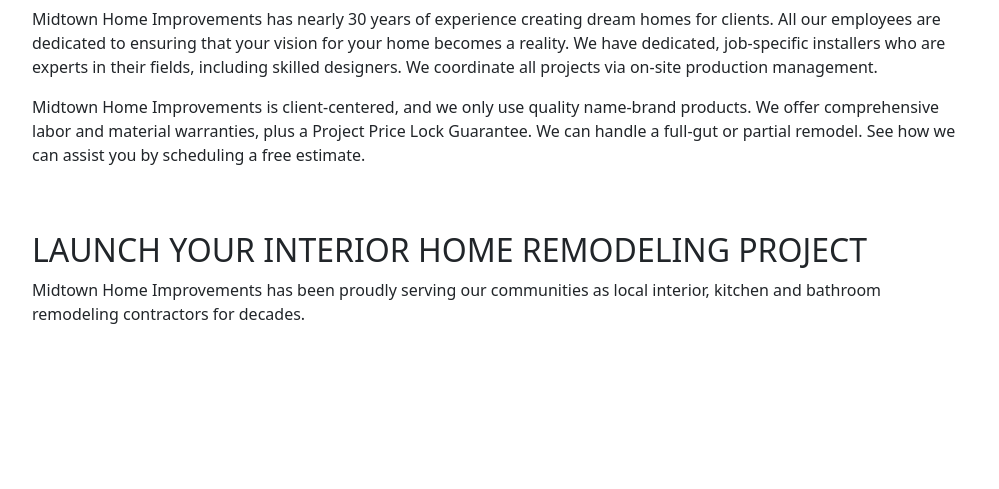
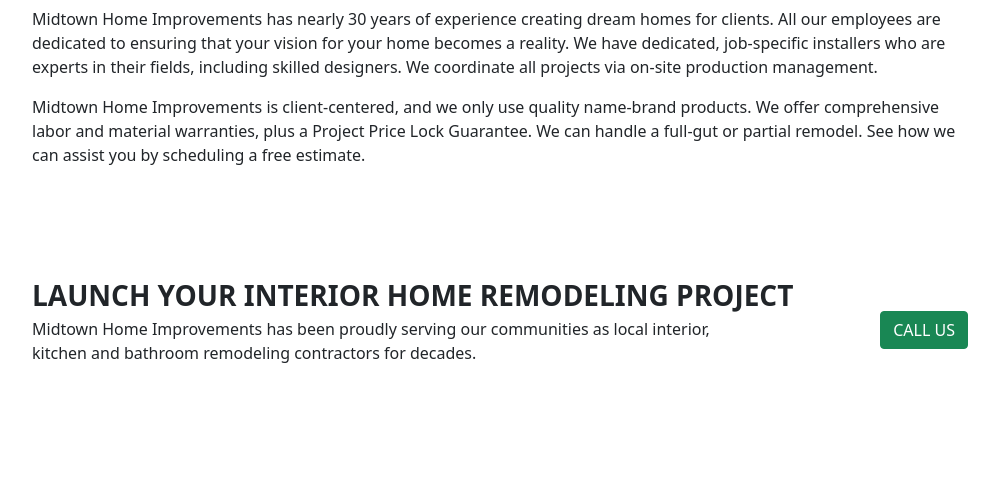
Before and after one commit to Kenan-Kadic/wood, a Django app: page /interior/ in a window 1280 px wide. Shown: the part 1814-2303 px from the top of the page, without its empty margins (140-1139 px from the left). Before the commit the page ends 2138 px from the top, so only its background shows below. Run offline with Django 3.2, Linux system fonts and the light colour scheme.

Commit message:
WEB-64-adding-a-call-action-in-the-inter

```diff
--- a/templates/pages/interior.html
+++ b/templates/pages/interior.html
@@ -83,12 +83,22 @@
 
         <!-- Launch your interior home remodeling -->
         <section class="my-5">
-            <div class="row">
+            <div class="row align-items-center py-5">
+                <div class="col-md-10 text-start">
+                    <h3 class="fw-bold mb-1"> LAUNCH YOUR INTERIOR HOME REMODELING PROJECT </h3>
+                    <p class="pe-5"> Midtown Home Improvements has been proudly serving our communities as local interior, kitchen and bathroom remodeling contractors for decades. </p>
+
+                </div>
+                <div class="col-md-2 mx-auto d-flex justify-content-end">
+                    <a class="btn btn-success" href="#" role="button"> CALL US </a>
+                </div>
+            </div>
+            <!-- <div class="row">
                 <div class="col-md-12">
                     <p class="h2">LAUNCH YOUR INTERIOR HOME REMODELING PROJECT</p>
                     <p>Midtown Home Improvements has been proudly serving our communities as local interior, kitchen and bathroom remodeling contractors for decades.</p>
                 </div>
-            </div>
+            </div> -->
         </section>
     </div>
 
```
